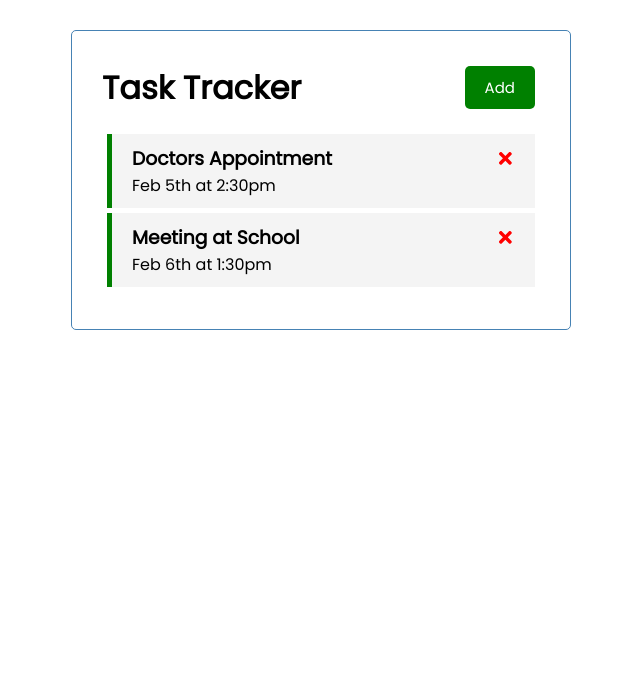
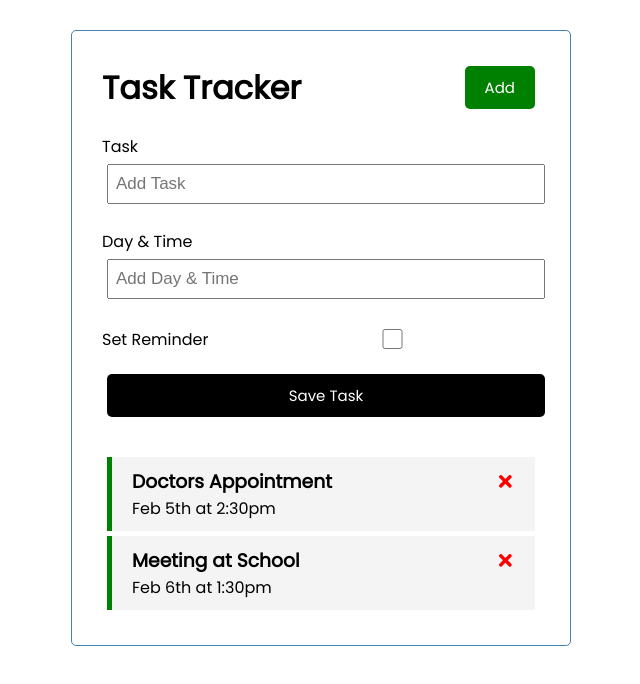
Before and after one commit to Belchenkov/react-task-tracker, a React (Create React App) app: page / in a window 1280 px wide. Shown: the top 684 px of the page, without its empty margins (319-959 px from the left). Built offline with nearby package versions, Linux system fonts and the light colour scheme.

Commit message:
Add new Task

```diff
--- a/src/App.js
+++ b/src/App.js
@@ -2,6 +2,7 @@
 
 import Header from "./components/Header";
 import Tasks from './components/Tasks';
+import AddTask from './components/AddTask';
 
 function App() {
     const [tasks, setTasks] = useState([
@@ -19,6 +20,16 @@
         }
     ]);
 
+    const addTask = task => {
+        const id = Math.floor(Math.random() * 1000) + 1;
+        const newTask = {
+            id,
+            ...task
+        };
+
+        setTasks([...tasks, newTask]);
+    };
+
     const deleteTask = id => {
         setTasks(tasks.filter(task => task.id !== id));
     };
@@ -30,6 +41,8 @@
     return (
         <div className="container">
             <Header title="Task Tracker" />
+            <AddTask onAddTask={addTask} />
+
             {
                 tasks.length > 0 ? (
                     <Tasks
--- /dev/null
+++ b/src/components/AddTask.js
@@ -0,0 +1,48 @@
+import { useState } from 'react';
+
+const AddTask = ({ onAddTask }) => {
+    const [text, setText] = useState('');
+    const [day, setDay] = useState('');
+    const [reminder, setReminder] = useState(false);
+
+    const onSubmit = e => {
+        e.preventDefault();
+
+      if (!text) {
+          alert('Please add a task text!');
+          return;
+      }
+
+      onAddTask({ text, day, reminder });
+
+      setText('');
+      setDay('');
+      setReminder(false);
+    };
+
+    return (
+        <form className="add-form" onSubmit={onSubmit}>
+            <div className="form-control">
+                <label>Task</label>
+                <input type="text" placeholder="Add Task" value={text} onChange={e => setText(e.target.value)} />
+            </div>
+            <div className="form-control">
+                <label>Day & Time</label>
+                <input type="text" placeholder="Add Day & Time" value={day} onChange={e => setDay(e.target.value)} />
+            </div>
+            <div className="form-control form-control-check">
+                <label>Set Reminder</label>
+                <input
+                    type="checkbox"
+                    checked={reminder}
+                    value={reminder}
+                    onChange={e => setReminder(e.currentTarget.checked)}
+                />
+            </div>
+
+            <input type="submit" value="Save Task" className="btn btn-block"/>
+        </form>
+    );
+};
+
+export default AddTask;
```
